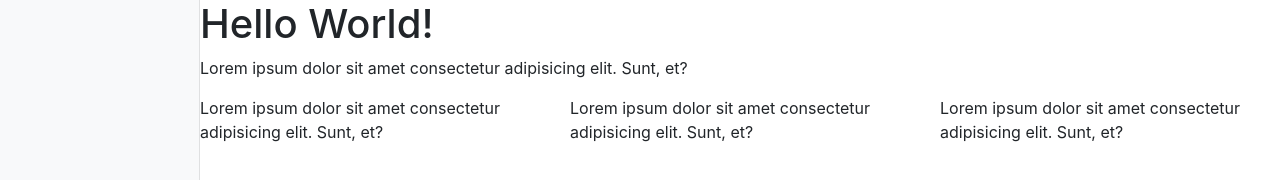
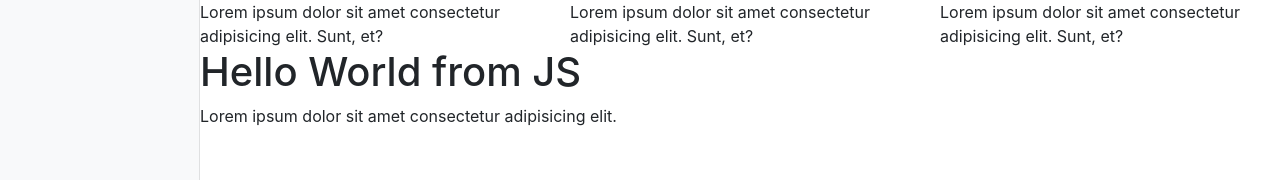
Before and after one commit to Senior-Pomidor/constructor, a plain HTML site: page index.html in a window 1280 px wide. Shown: the top 180 px of the page. Drawn offline with nearby package versions, Linux system fonts and the light colour scheme.

Commit message:
Генерация блоков Html из JS модели

```diff
--- a/index.html
+++ b/index.html
@@ -26,20 +26,6 @@
 
 			<div class="row">
 				<div class="col-sm">
-					<h1>Hello World!</h1>
-				</div>
-			</div>
-
-			<div class="row">
-				<div class="col-sm">
-					<p>
-						Lorem ipsum dolor sit amet consectetur adipisicing elit. Sunt, et?
-					</p>
-				</div>
-			</div>
-
-			<div class="row">
-				<div class="col-sm">
 					Lorem ipsum dolor sit amet consectetur adipisicing elit. Sunt, et?
 				</div>
 				<div class="col-sm">
--- a/index.js
+++ b/index.js
@@ -20,3 +20,39 @@ const model = [
 		]
 	}
 ]
+
+// переменные DOM-элементы будем именовать с $ чтобы отличать от обычных переменных
+const $site = document.querySelector('#site')
+
+model.forEach(block => {
+	// console.log(block)
+	let html = '' // формируемый html
+
+	if (block.type === 'title') {
+		// html для Заголовка
+		html = `
+			<div class="row">
+				<div class="col-sm">
+					<h1>${block.value}</h1>
+				</div>
+			</div>
+		`
+	} else if (block.type === 'text') {
+		// html для Параграфа
+		html = `
+			<div class="row">
+				<div class="col-sm">
+					<p>
+						${block.value}
+					</p>
+				</div>
+			</div>
+		`
+	} else if (block.type === 'columns') {
+
+	}
+
+	// вставка HTML в определённое место
+	// $site.insertAdjacentHTML('куда', что)
+	$site.insertAdjacentHTML('beforeend', html)
+})
```
